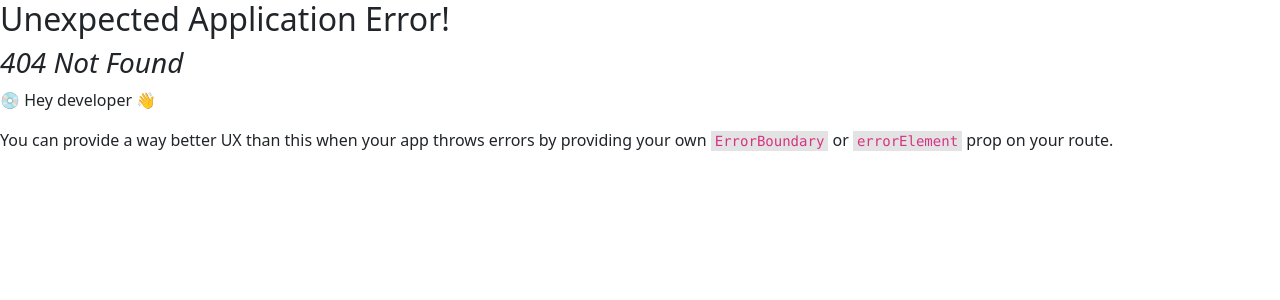
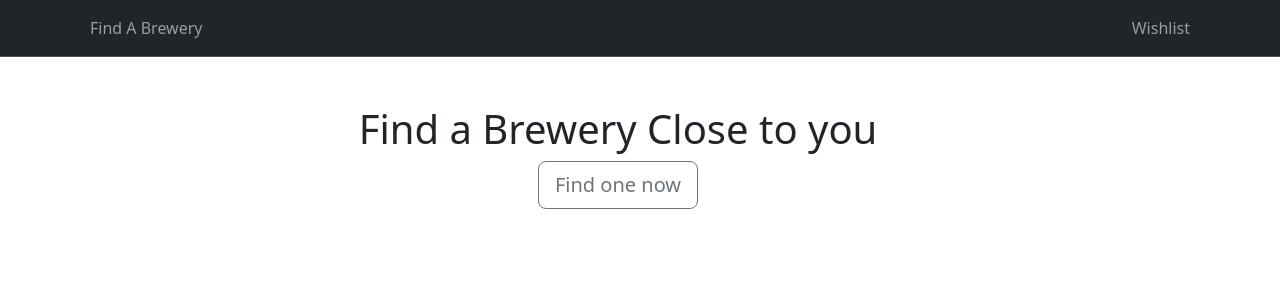
Before and after one commit to Reytsard/brewery-locator, a React (Create React App) app: page / in a window 1280 px wide. Before the commit this address had no page. Shown: the top 300 px of the page. Built offline with nearby package versions, Linux system fonts and the light colour scheme.

Commit message:
added landing page

```diff
--- a/src/App.js
+++ b/src/App.js
@@ -12,13 +12,15 @@ import BreweryLocator from "./components/BreweryLocator";
 import PageNotFound from "./components/PageNotFound";
 import { Provider } from "react-redux";
 import { store } from "./feature/store";
+import WishList from "./components/WishList";
 
 function App() {
   const router = createBrowserRouter(
     createRoutesFromElements(
-      <Route path="/find-brewery" element={<RootPage />}>
-        <Route index element={<BreweryLocator />} />
-        <Route path="*" element={<Navigate to="find-brewery" replace />} />
+      <Route path="/" element={<RootPage />}>
+        <Route path="/find-brewery" element={<BreweryLocator />} />
+        <Route path="/wishlist" element={<WishList />} />
+        <Route path="*" element={<Navigate to="/find-brewery" replace />} />
       </Route>
     )
   );
--- a/src/components/Header.jsx
+++ b/src/components/Header.jsx
@@ -40,14 +40,14 @@ function Header() {
                     Find A Brewery
                   </NavLink>
                 </li>
-                <li className="nav-item">
+                {/* <li className="nav-item">
                   <NavLink className="nav-link" to="/about">
                     About
                   </NavLink>
-                </li>
+                </li> */}
                 <li className="nav-item">
-                  <NavLink className="nav-link" to="/support">
-                    Support
+                  <NavLink className="nav-link" to="/wishlist">
+                    Wishlist
                   </NavLink>
                 </li>
               </ul>
--- a/src/components/RootPage.jsx
+++ b/src/components/RootPage.jsx
@@ -1,19 +1,22 @@
 import React from "react";
 import Header from "./Header";
-import { Outlet } from "react-router-dom";
+import { NavLink, Outlet } from "react-router-dom";
 
 function RootPage() {
   return (
     <div className="root-page">
       <Header />
+      <div className="container grid justify-content-center align-items-center wh-100 text-center m-5">
+        <h1>Find a Brewery Close to you</h1>
+        <NavLink
+          className="btn btn-outline-secondary btn-lg"
+          to="/find-brewery"
+        >
+          Find one now
+        </NavLink>
+      </div>
       <Outlet />
     </div>
-    // <div className="container w-100 h-100 p-3">
-    //   <div className="h-100 row">
-    //     <div className="col">{/* <Map /> */}</div>
-    //     <div className="col">ToorPage</div>
-    //   </div>
-    // </div>
   );
 }
 
--- /dev/null
+++ b/src/components/WishList.jsx
@@ -0,0 +1,7 @@
+import React from "react";
+
+function WishList() {
+  return <div>WishList</div>;
+}
+
+export default WishList;
```
